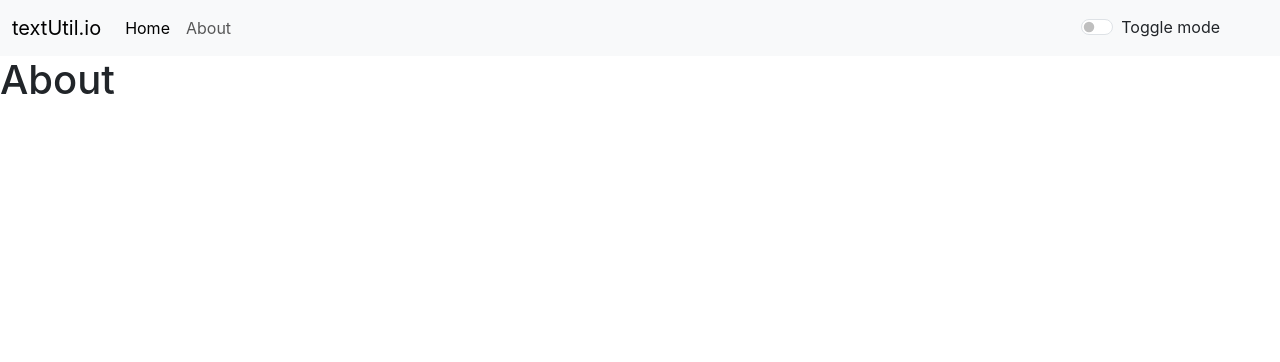
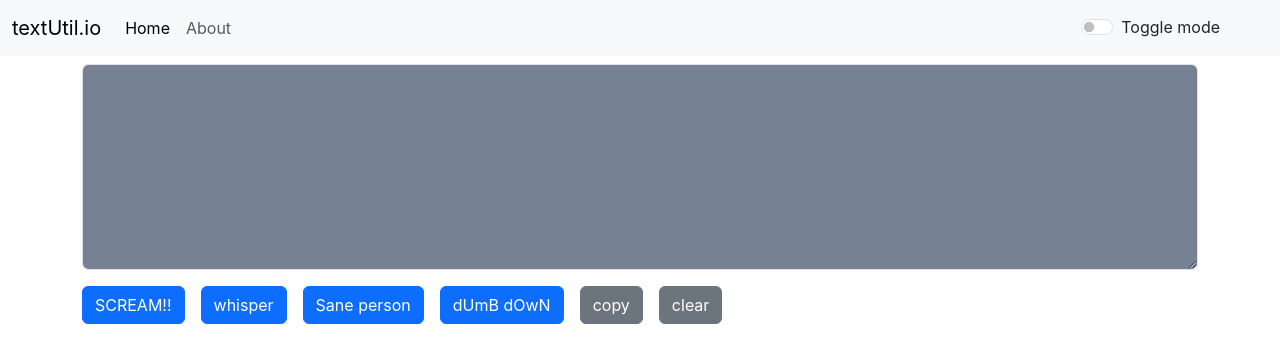
Before and after one commit to paper091/first-react-project, a React (Create React App) app: page /about in a window 1280 px wide. Shown: the top 362 px of the page. Built offline with nearby package versions, Linux system fonts and the light colour scheme.

Commit message:
removed react-router-dom components

```diff
--- a/src/App.js
+++ b/src/App.js
@@ -7,12 +7,12 @@ import TextForm from "./components/TextForm.js"
 import Alert from './components/Alert';
 import About from './components/About';
 
-import {
-  BrowserRouter,
-  Route,
-  Routes,
-  Link
-} from "react-router-dom";
+// import {
+//   BrowserRouter,
+//   Route,
+//   Routes,
+//   Link
+// } from "react-router-dom";
 
 let name = "Nitish"
 
@@ -69,15 +69,16 @@ function App() {
   return (
     //react jsx fragment (empty tag for enclosing various tags/components)
     <>
-    <BrowserRouter>
+    {/* <BrowserRouter> */}
 
     <Navbar title="textUtil.io" mode={mode} toggleMode={toggleMode}/>
     <Alert alert={alert}/>
+    <TextForm/>
 
-    <Routes>
+    {/* <Routes>
       <Route path="/" element={<TextForm heading="Enter the text to analyze" mode={mode} raiseAlert={raiseAlert}/>}/>
       <Route path="/about" element={<About/>}/>
-    </Routes>
+    </Routes> */}
 
 
     {/* <Link to={router}>abt</Link> */}
@@ -92,7 +93,7 @@ function App() {
       <TextForm heading="Enter the text to analyze" mode={mode} raiseAlert={raiseAlert}/>
     </div> */}
 
-    </BrowserRouter>
+    {/* </BrowserRouter> */}
     </>
   );
 }
--- a/src/components/Navbar.js
+++ b/src/components/Navbar.js
@@ -1,6 +1,6 @@
 import React, { useState } from 'react'
 import PropTypes from 'prop-types' // for prop type filter
-import { BrowserRouter, Link, Route } from 'react-router-dom';
+// import { BrowserRouter, Link, Route } from 'react-router-dom';
 
 // DO NOT MODIFY PROP VALUES
 // PROPS MUST BE READ ONLY
@@ -14,16 +14,16 @@ export default function Navbar(props){
                 <nav className={`navbar navbar-expand-lg navbar-${props.mode} bg-${props.mode}`}>
                     <div className="container-fluid">
 
-                        <Link className="navbar-brand" to="/">{props.title}</Link>
+                        <a className="navbar-brand" href="/">{props.title}</a>
 
                         <div class="collapse navbar-collapse" id="navbarSupportedContent">
                             <ul class="navbar-nav me-auto mb-2 mb-lg-0">
                                 <li class="nav-item">
-                                <Link class="nav-link active" aria-current="page" to={"/"}>Home</Link>
+                                <a class="nav-link active" aria-current="page" href={"/"}>Home</a>
                                 {/* <Link to="/">Home</Link> */}
                                 </li>
                                 <li class="nav-item">
-                                <Link class="nav-link" to="/about">About</Link>
+                                <a class="nav-link" href="/about">About</a>
                                 </li>
                             </ul>
                         </div>
```
